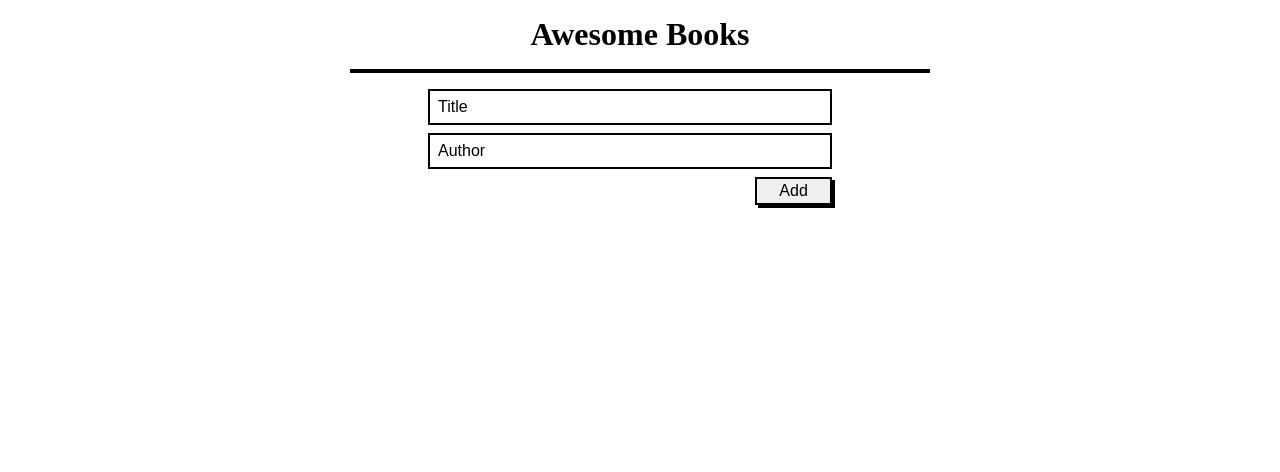
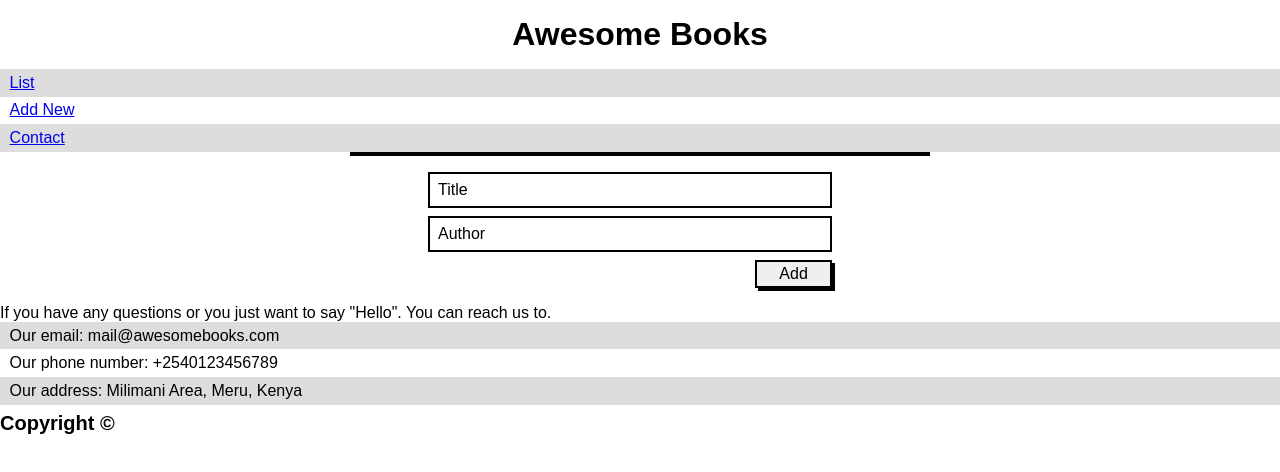
Before and after one commit to koomekevo/Awesome-Books, a plain HTML site: page index.html in a window 1280 px wide. Drawn offline with Linux system fonts and the light colour scheme; a web font is replaced by a local one.

Commit message:
Create awesome-books-spa branch

```diff
--- a/index.html
+++ b/index.html
@@ -17,6 +17,14 @@
   <main>
     <div>
       <h1 id="title" class="title">Awesome Books</h1>
+      <nav>
+        <ul class="nav-list">
+          <li><a href="#" id="navList" onclick="displaySection('list')">List</a></li>
+          <li><a href="#" id="navNew" onclick="displaySection('form')">Add New</a></li>
+          <li><a href="#" id="navContact" onclick="displaySection('contact')">Contact</a></li>
+        </ul>
+      </nav>
+      <p id="date" class="date"></p>
     </div>
 
     <div id="list" class="list">
@@ -31,8 +39,22 @@
         <button id="add-btn" type="button">Add</button>
       </form>
     </div>
+    <div id="contact" class="contact">
+      <p>
+        If you have any questions or you just want to say "Hello".
+        You can reach us to.
+      </p>
+      <ul>
+        <li>Our email: mail@awesomebooks.com</li>
+        <li>Our phone number: +2540123456789</li>
+        <li>Our address: Milimani Area, Meru, Kenya</li>
+      </ul>
+    </div>
   </main>
+  <footer class="footer">
+    <h3>Copyright &copy;</h3>
+  </footer>
+  <script src="https://cdn.jsdelivr.net/npm/luxon@2.1.1/build/global/luxon.min.js"></script>
   <script src="index.js"></script>
 </body>
-
 </html>
--- a/index.js
+++ b/index.js
@@ -71,3 +71,44 @@ window.onload = () => {
 
   library.data.forEach((book) => Display.addToUI(book));
 };
+
+// eslint-disable-next-line no-unused-vars
+function displaySection(section) {
+  const sectionList = document.getElementById('list');
+  const sectionForm = document.getElementById('form');
+  const sectionContact = document.getElementById('contact');
+  const heading = document.getElementById('title');
+
+  switch (section) {
+    case 'list':
+      sectionList.style.display = 'block';
+      sectionForm.style.display = 'none';
+      sectionContact.style.display = 'none';
+      heading.innerHTML = 'Awesome Books List';
+      break;
+
+    case 'form':
+      sectionList.style.display = 'none';
+      sectionForm.style.display = 'block';
+      sectionContact.style.display = 'none';
+      heading.innerHTML = 'Add New Book';
+      break;
+
+    case 'contact':
+      sectionList.style.display = 'none';
+      sectionForm.style.display = 'none';
+      sectionContact.style.display = 'block';
+      heading.innerHTML = 'Contact Information';
+      break;
+
+    default: break;
+  }
+}
+
+function setDate() {
+  const date = document.getElementById('date');
+  // eslint-disable-next-line no-undef
+  const { DateTime } = luxon;
+
+  date.innerHTML = DateTime.now().toFormat('LLL dd yyyy, t');
+}
--- a/style.css
+++ b/style.css
@@ -1,6 +1,8 @@
 * {
   padding: 0;
   margin: 0;
+  font-family: 'Cuprum', sans-serif;
+  font-style: normal;
 }
 
 h1,
```
